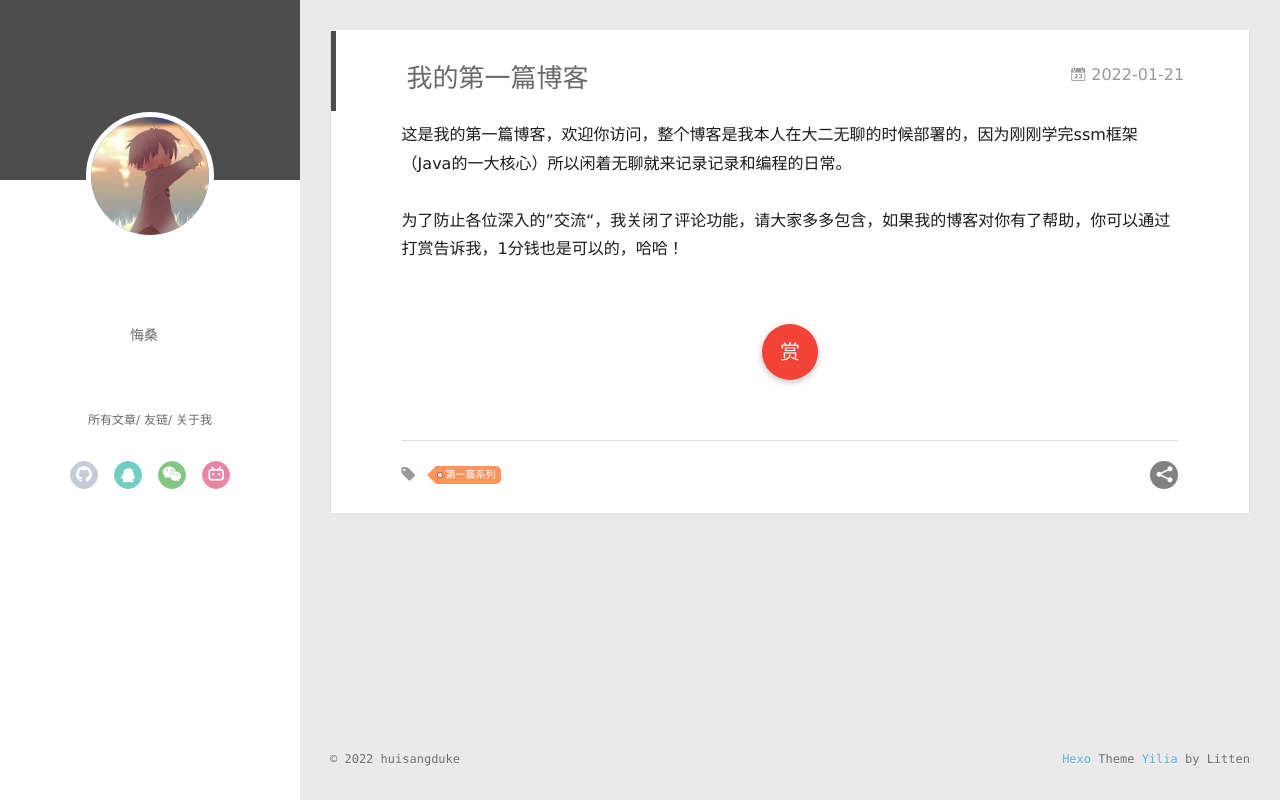
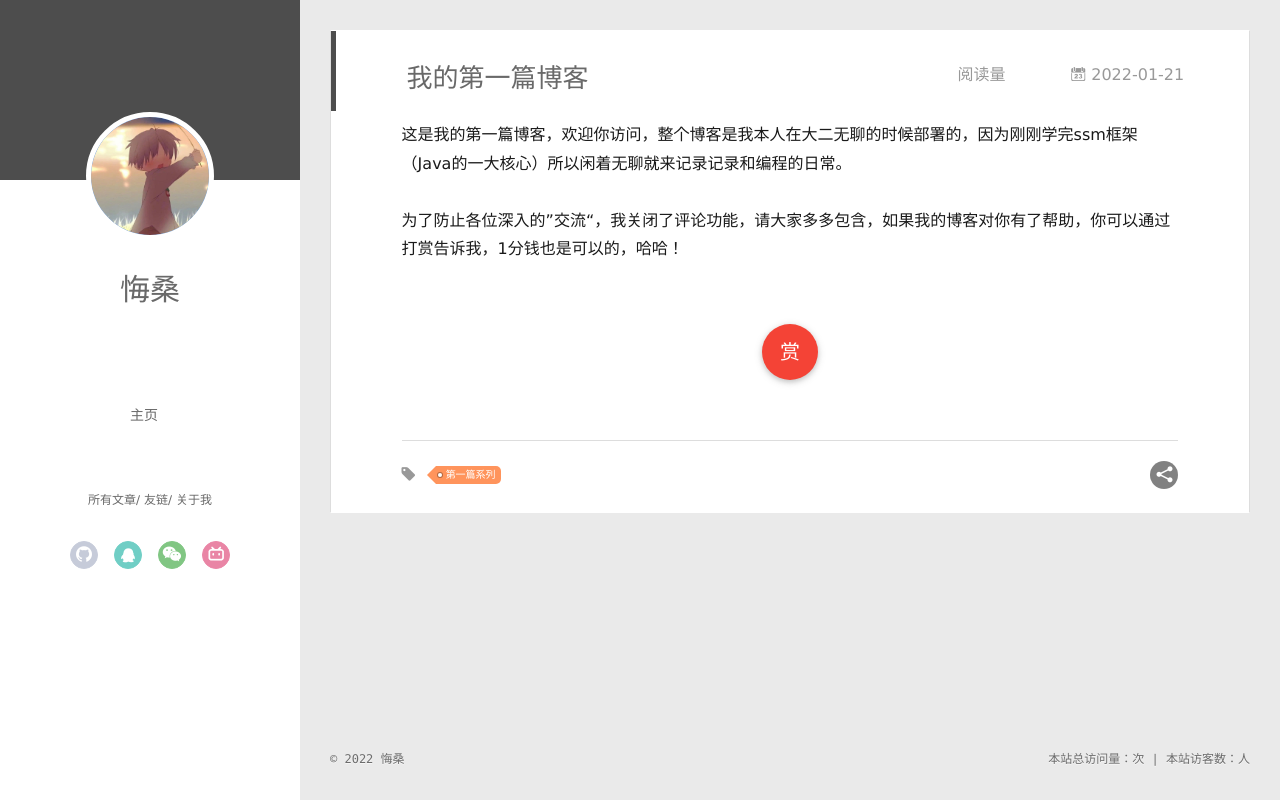
Before and after one commit to huisangduke/huisangduke.github.io, a plain HTML site: page 2022/01/21/我的第一篇博客/index.html in a window 1280 px wide. Drawn offline with Linux system fonts and the light colour scheme; some packages are replaced by stand-ins of ours; no server answers; a script that the page names is missing.

Commit message:
Site updated: 2022-01-21 10:58:45

```diff
--- a/2022/01/21/我的第一篇博客/index.html
+++ b/2022/01/21/我的第一篇博客/index.html
@@ -17,7 +17,7 @@
 <meta property="og:locale" content="zh_CN">
 <meta property="article:published_time" content="2022-01-20T16:31:21.000Z">
 <meta property="article:modified_time" content="2022-01-20T16:31:54.034Z">
-<meta property="article:author" content="huisangduke">
+<meta property="article:author" content="悔桑">
 <meta property="article:tag" content="第一篇系列">
 <meta name="twitter:card" content="summary">
 
@@ -49,14 +49,14 @@
 			<img src="/mysources/img/avatar.jpg" class="js-avatar">
 		</a>
 		<hgroup>
-		  <h1 class="header-author"><a href="/"></a></h1>
+		  <h1 class="header-author"><a href="/">悔桑</a></h1>
 		</hgroup>
 
 
 		<nav class="header-menu">
 			<ul>
 
-				<li><a href="/">悔桑</a></li>
+				<li><a href="/">主页</a></li>
 
 			</ul>
 		</nav>
@@ -105,7 +105,7 @@
 				<img src="/mysources/img/avatar.jpg" class="js-avatar">
 			</div>
 			<hgroup>
-			  <h1 class="header-author js-header-author"></h1>
+			  <h1 class="header-author js-header-author">悔桑</h1>
 			</hgroup>
 
 
@@ -132,7 +132,7 @@
 				<ul style="width: 50%">
 
 
-					<li style="width: 100%"><a href="/">悔桑</a></li>
+					<li style="width: 100%"><a href="/">主页</a></li>
 
 				</ul>
 			</nav>
@@ -162,6 +162,14 @@
         <a href="/2022/01/21/%E6%88%91%E7%9A%84%E7%AC%AC%E4%B8%80%E7%AF%87%E5%8D%9A%E5%AE%A2/" class="archive-article-date">
   	<time datetime="2022-01-20T16:31:21.000Z" itemprop="datePublished"><i class="icon-calendar icon"></i>2022-01-21</time>
 </a>
+
+
+
+
+          <span class="archive-article-date">
+              阅读量 <span id="busuanzi_value_page_pv"></span>
+          </span>
+
 
       </header>
 
@@ -315,14 +323,26 @@
 	<div class="outer">
 	  <div id="footer-info">
 		  <div class="footer-left">
-    		&copy; 2022 huisangduke
+			  &copy; 2022 悔桑
 		  </div>
 			<div class="footer-right">
-      		<a href="http://hexo.io/" target="_blank">Hexo</a>  Theme <a href="https://github.com/litten/hexo-theme-yilia" target="_blank">Yilia</a> by Litten
+
+
+			  <script async src="//busuanzi.ibruce.info/busuanzi/2.3/busuanzi.pure.mini.js"></script>
+				<span id="busuanzi_container_site_pv">
+				  本站总访问量：<span id="busuanzi_value_site_pv"></span>次
+			  </span>
+			  <span class="post-meta-divider">|</span>
+			  <span id="busuanzi_container_site_uv">
+				  本站访客数：<span id="busuanzi_value_site_uv"></span>人
+			  </span>
+
+
 			</div>
 	  </div>
 	</div>
   </footer>
+
     </div>
     <script>
 	var yiliaConfig = {
--- /dev/null
+++ b/content.json
@@ -0,0 +1 @@
+[{"title":"我的第一篇博客","date":"2022-01-20T16:31:21.000Z","path":"2022/01/21/我的第一篇博客/","tags":[{"name":"第一篇系列","slug":"第一篇系列","permalink":"http://huisang.top/tags/%E7%AC%AC%E4%B8%80%E7%AF%87%E7%B3%BB%E5%88%97/"}]}]
```
Also changed, not shown: archives/2022/01/index.html (+19 -7 lines), archives/2022/index.html (+19 -7 lines), archives/index.html (+19 -7 lines), hello-world.html (+27 -7 lines), index.html (+23 -7 lines), tags/第一篇系列/index.html (+19 -7 lines). Lines whose indentation alone changed are shown as unchanged.
